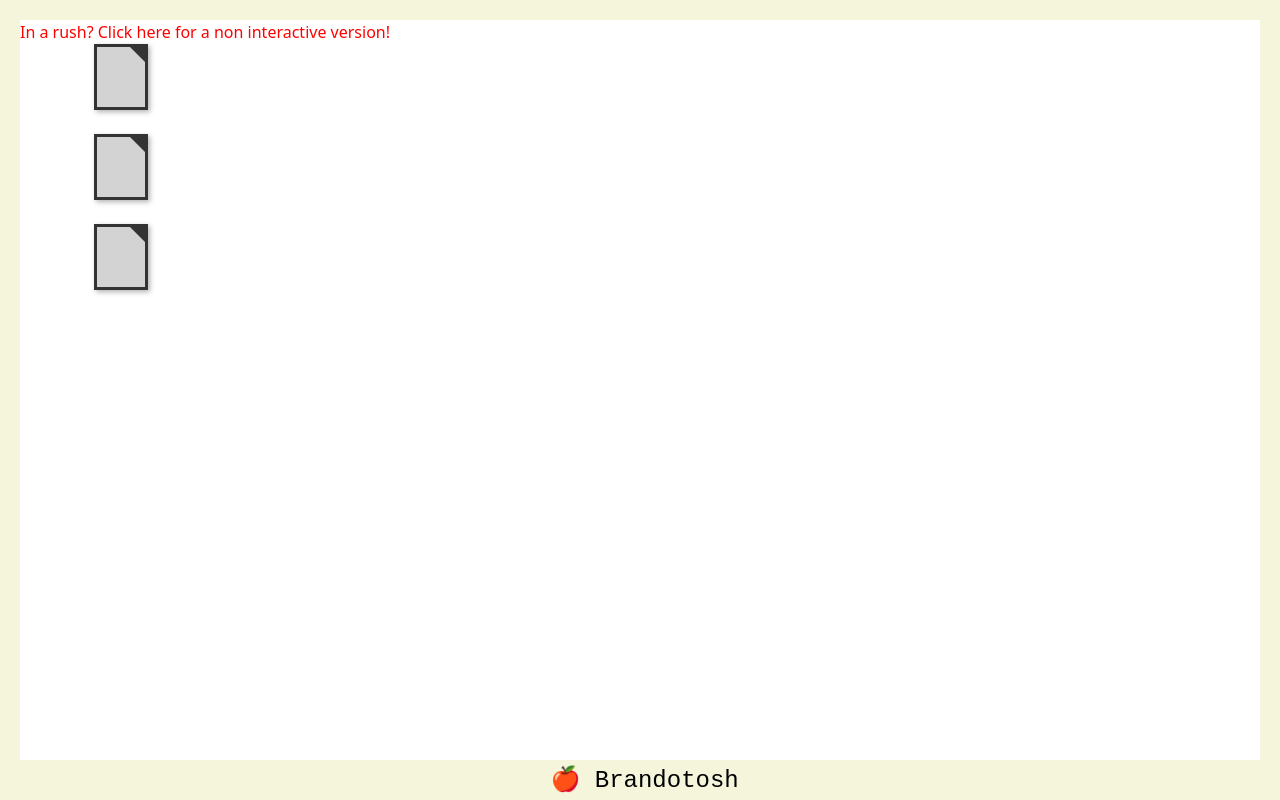
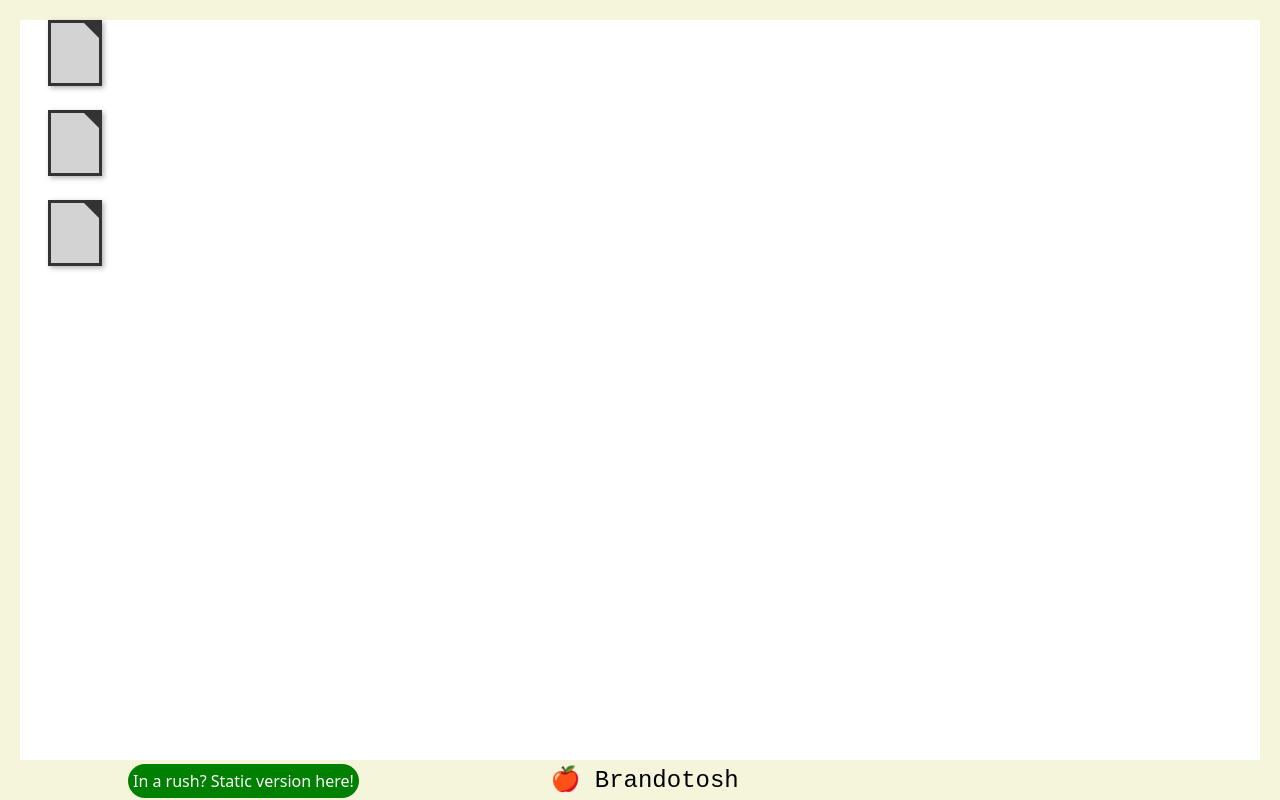
Before and after one commit to B-Rasmussen/portfolio, a React (Vite) app: page / in a window 1280 px wide. Built offline with nearby package versions, Linux system fonts and the light colour scheme.

Commit message:
updated windows resume page to interactive resume page, added a button to get to the static work and project history

```diff
--- a/src/App.tsx
+++ b/src/App.tsx
@@ -1,15 +1,15 @@
 import "./App.css";
 import { SetStateAction, useState } from "react";
-import LandingPage from "./pages/LandingPage";
+import WorkHistoryPage from "./pages/WorkHistoryPage";
 import ProjectsPage from "./pages/ProjectsPage";
-import WindowResumePage from "./pages/WindowsResumePage";
-// import NavBar from "./components/NavBar";
+import InteractiveResumePage from "./pages/InteractiveResumePage";
+import NavBar from "./components/NavBar";
 import SocialMediaBar from "./components/SocialMediaBar";
 // import LanguagesList from "./components/LanguagesList";
 import Button from "./components/Button";
 
 function App() {
-    const [currentScreen, setCurrentScreen] = useState("Windows");
+    const [currentScreen, setCurrentScreen] = useState("InteractiveResume");
     // const [isDarkMode, setIsDarkMode] = useState(false);
 
     const navigateTo = (screenName: SetStateAction<string>) => {
@@ -18,31 +18,35 @@ function App() {
 
     const renderPage = () => {
         switch (currentScreen) {
-            case "Landing":
+            case "WorkHistory":
                 return (
                     <div>
                         {/* <LanguagesList /> */}
-                        <LandingPage />
+                        <WorkHistoryPage />
                     </div>
                 );
             case "Projects":
                 return <ProjectsPage />;
-            case "Windows":
-                return <WindowResumePage />;
+            case "InteractiveResume":
+                return <InteractiveResumePage />;
             default:
                 return <div>Oops something went wrong</div>;
         }
     };
     return (
         <>
-            {currentScreen == "Windows" ? (
-                <Button
-                    buttonName={"In a rush? Click here for a non interactive version!"}
-                    onButtonPressed={() => navigateTo("Landing")}
-                />
+            {currentScreen == "InteractiveResume" ? (
+                <div style={{ color: "White", backgroundColor: "green", padding: "5px", borderRadius: "50px", position: "absolute", bottom: "0.3%", left: "10%", zIndex: 1000 }}>
+                    <Button
+                        buttonName={
+                            "In a rush? Static version here!"
+                        }
+                        onButtonPressed={() => navigateTo("WorkHistory")}
+                    />
+                </div>
             ) : (
                 <div className="nav-bar-container">
-                    {/* <NavBar navigateTo={navigateTo} /> */}
+                    <NavBar navigateTo={navigateTo} />
                     <SocialMediaBar />
                 </div>
             )}
--- a/src/components/Button.tsx
+++ b/src/components/Button.tsx
@@ -24,7 +24,7 @@ const Button = ({
     return (
         <div>
             <div onClick={onButtonPressed}>
-                <div style={{ color: "red" }}>{buttonName}</div>
+                <div>{buttonName}</div>
             </div>
         </div>
     );
--- a/src/components/NavBar.tsx
+++ b/src/components/NavBar.tsx
@@ -9,21 +9,17 @@ function NavBar({ navigateTo }: NavBarProps) {
     return (
         <div className="internal-links-container">
             <Button
-                buttonName={"Landing"}
-                onButtonPressed={() => navigateTo("Landing")}
+                buttonName={"Work History"}
+                onButtonPressed={() => navigateTo("WorkHistory")}
             />
             <Button
                 buttonName={"Projects"}
                 onButtonPressed={() => navigateTo("Projects")}
             />
             <Button
-                buttonName={"Windows"}
-                onButtonPressed={() => navigateTo("Windows")}
+                buttonName={"Interactive Resume"}
+                onButtonPressed={() => navigateTo("InteractiveResume")}
             />
-            {/* <Button
-                buttonName={"Experiment"}
-                onButtonPressed={() => navigateTo("Experiment")}
-            /> */}
         </div>
     );
 }
--- a/src/components/PersonalProjects.tsx
+++ b/src/components/PersonalProjects.tsx
@@ -7,9 +7,20 @@ function PersonalProjects() {
             {personalProjects.map((project) => (
                 <div key={project.id} className="project-card">
                     <h2>{project.projectName}</h2>
-                    <h3>{project.technologies}</h3>
+                    <h3>
+                        {project.technologies.map((item, index) => (
+                            <span key={index} className="language-item">
+                                {item}
+                                {index < project.technologies.length - 1
+                                    ? ", "
+                                    : ""}
+                            </span>
+                        ))}
+                    </h3>
                     <p>{project.description}</p>
-                    {project.image && <img src={project.image} alt={project.imageAlt} />}
+                    {project.image && (
+                        <img src={project.image} alt={project.imageAlt} />
+                    )}
                 </div>
             ))}
         </div>
--- a/src/components/WorkHistory.tsx
+++ b/src/components/WorkHistory.tsx
@@ -20,6 +20,17 @@ function WorkHistory() {
                         {job.companyName}
                     </h2>
                     <h3 className="position">{job.positionTitle}</h3>
+                    <h4 className="languagesUsed">
+                        Languages used:&nbsp;
+                        {job.languagesUsed.map((item, index) => (
+                            <span key={index} className="language-item">
+                                {item}
+                                {index < job.languagesUsed.length - 1
+                                    ? ", "
+                                    : ""}
+                            </span>
+                        ))}
+                    </h4>
                     <div className="job-details">
                         <div id="job-location">{job.location}</div>
                         <div id="job-date">
--- a/src/pages/WindowsResumePage.tsx
+++ b/src/pages/InteractiveResumePage.tsx
@@ -10,7 +10,7 @@ import "../style/windowsResumeStyle.css";
 import linkedinDarkMode from "../assets/socialImages/LinkedIn/linkedinDarkMode.png";
 import githubDarkMode from "../assets/socialImages/github/githubDarkMode.png";
 
-function WindowsResumePage() {
+function InteractiveResumePage() {
     const [isWorkHistoryFolderOpen, setIsWorkHistoryFolderOpen] =
         useState(false);
     const [isProjectsFolderOpen, setIsProjectsFolderOpen] = useState(false);
@@ -124,4 +124,4 @@ function WindowsResumePage() {
         </div>
     );
 }
-export default WindowsResumePage;
+export default InteractiveResumePage;
--- a/src/pages/LandingPage.tsx
+++ b/src/pages/WorkHistoryPage.tsx
@@ -1,10 +1,10 @@
 import WorkHistory from "../components/WorkHistory";
 
-function LandingPage() {
+function WorkHistoryPage() {
     return (
         <div>
             <WorkHistory />
         </div>
     );
 }
-export default LandingPage;
+export default WorkHistoryPage;
```
